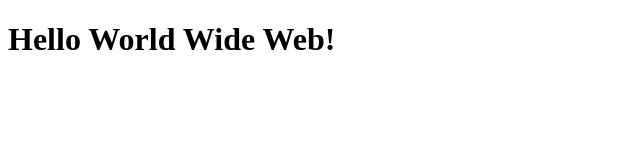
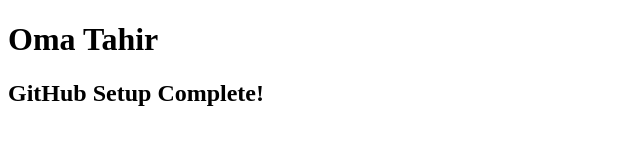
Before and after one commit to o3tahir/exercise-3-228, a plain HTML site: page index.html in a window 1280 px wide. Shown: the whole page, without its empty margins (0-640 px from the left). Drawn offline with Linux system fonts and the light colour scheme.

Commit message:
Added and created file

```diff
--- a/index.html
+++ b/index.html
@@ -5,9 +5,10 @@
 <title>GitHub Setup</title>
 </head>
 <!---Made by Oma Tahir, Febuary 5, 2026-->
+<body>
 
 
 
-
-
-<h1>Hello World Wide Web!</h1>
+<h1>Oma Tahir</h1>
+<h2>GitHub Setup Complete!</h2>
+</body>
```
